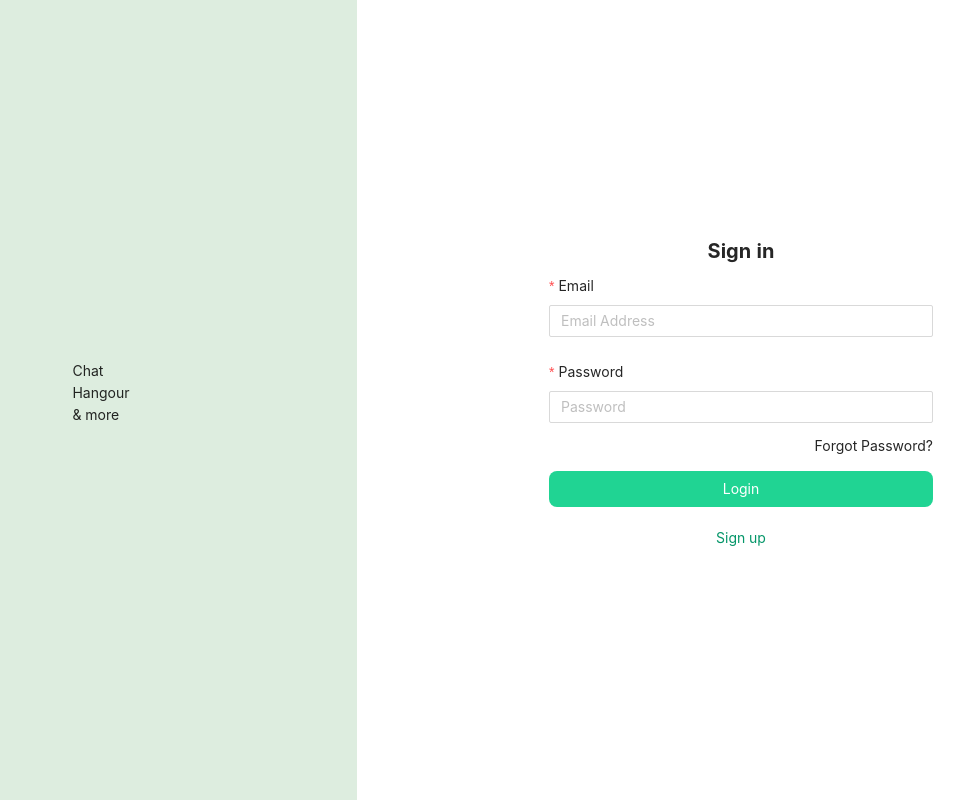
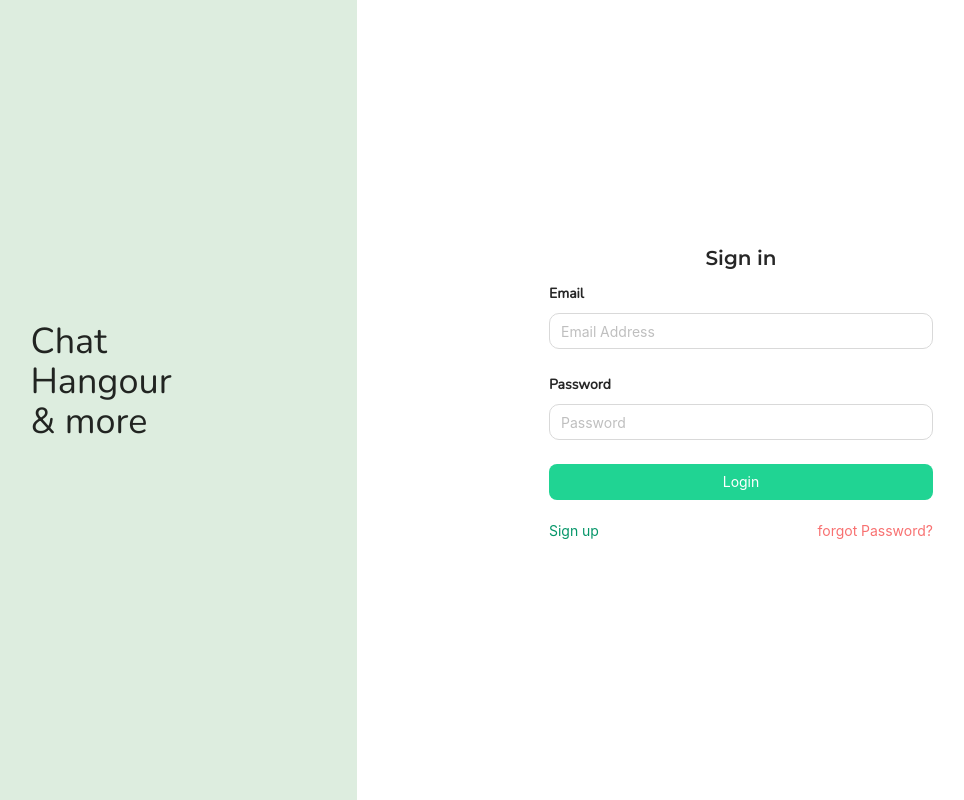
Before and after one commit to aiden77mori/mazaryn-frontend, a React (Create React App) app: page /login in a window 1280 px wide. Shown: the whole page, without its empty margins (155-1119 px from the left). Built offline with nearby package versions, Linux system fonts and the light colour scheme.

Commit message:
login styled

```diff
--- a/src/views/Auth/Login.css
+++ b/src/views/Auth/Login.css
@@ -1,17 +1,18 @@
-.login-card {
-  width: 662px;
-  height: 482px;
-  box-shadow: 4px 4px 12px rgba(10, 185, 122, 0.2);
-}
+@import url('https://fonts.googleapis.com/css2?family=Montserrat&family=Nunito&display=swap');
 
 .ant-form-item-label > label {
   font-weight: 600;
+  font-family: 'Nunito', sans-serif;
+}
+
+.page-name{
+  font-family: 'Montserrat', sans-serif;
+  font-weight: bold;
 }
 
 .ant-input {
-  border: 1px solid #20D493;
-  border-radius: 5rem;
-  height: 2rem;
+  height: 2.25rem;
+  border-radius: 0.625rem;
 }
 
 .ant-input:focus, .ant-input-focused {
@@ -21,17 +22,6 @@
   box-shadow: none;
 }
 
-.ant-form-item-with-help {
-  margin-bottom: 1rem;
+.chat-logo{
+  font-family: 'Nunito', sans-serif;
 }
-
-.ant-btn-primary {
-  color: #fff;
-  border-color: #0AB97A;
-  background: #0AB97A;
-  text-shadow: 0 -1px 0 rgb(0 0 0 / 12%);
-  box-shadow: 0 2px 0 rgb(0 0 0 / 5%);
-  border-radius: 5rem;
-  width: 13rem;
-  height: 2rem;
-}
--- a/src/views/Auth/Login.js
+++ b/src/views/Auth/Login.js
@@ -1,6 +1,6 @@
 import React, { memo } from 'react';
 import { Form, Input, Button } from 'antd';
-// import './Login.css'
+import './Login.css'
 import { login } from '../../redux/actions';
 import { connect } from 'react-redux';
 
@@ -18,10 +18,10 @@ const Login = memo((props) => {
     <div className="flex bg-white h-screen">
       <div className="w-full flex flex-row bg-lightgreen">
         <div className="w-2/5 flex flex-col items-center justify-center">
-          <p>Chat <br/> Hangour <br/> & more</p>
+          <p className="chat-logo text-4xl">Chat <br/> Hangour <br/> & more</p>
         </div>
         <div className="w-3/5 bg-white py-20 login-card flex flex-col items-center justify-center">
-          <h4 className="font-bold text-center text-xl">Sign in</h4>
+          <h4 className="font-bold text-center text-xl page-name">Sign in</h4>
           <div className="w-1/2">
             <Form
               form={form}
@@ -41,7 +41,6 @@ const Login = memo((props) => {
                     message: 'Please type a valid email',
                   },
                   {
-                    required: true,
                     message: 'Please input your email',
                   },
                 ]}
@@ -53,19 +52,18 @@ const Login = memo((props) => {
                 name="password"
                 rules={[
                   {
-                    required: true,
                     message: 'Please input your password',
                   },
                 ]}
               >
                 <Input placeholder="Password" type="password" />
               </Form.Item>
-              <p className="flex justify-end -mt-3">Forgot Password?</p>
               <button className="w-full h-9 text-white bg-greenborder rounded-lg" type="submit">
                 Login
               </button>
-              <div className="cursor-pointer">
+              <div className="cursor-pointer flex flex-row justify-between">
                 <p className="text-green-600 text-center no-underline pt-5" onClick={() => props.history.push('/signup')}>Sign up</p>
+                <p className="text-center pt-5 text-red-400">forgot Password?</p>
               </div>
             </Form>
           </div>
```
